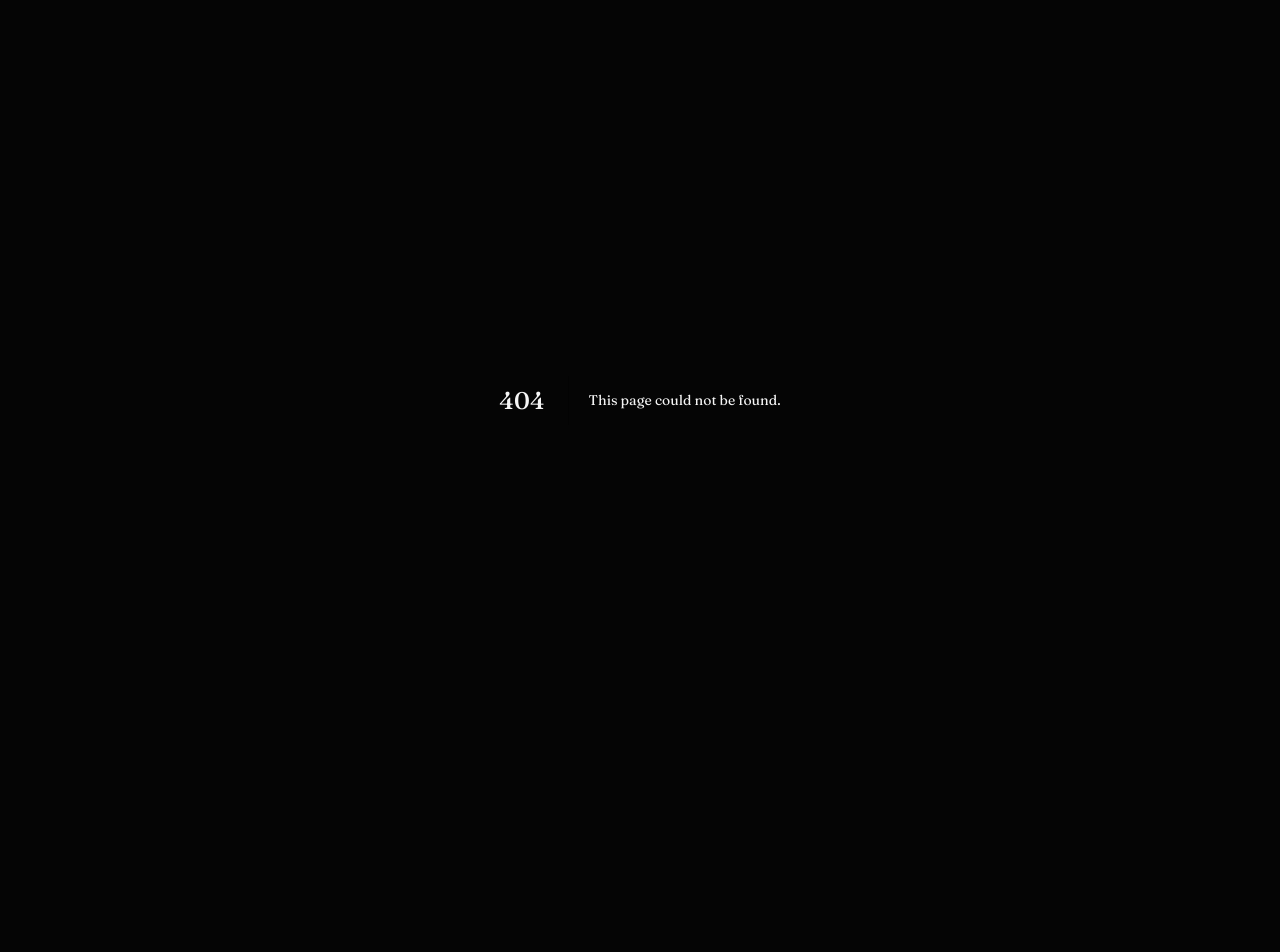
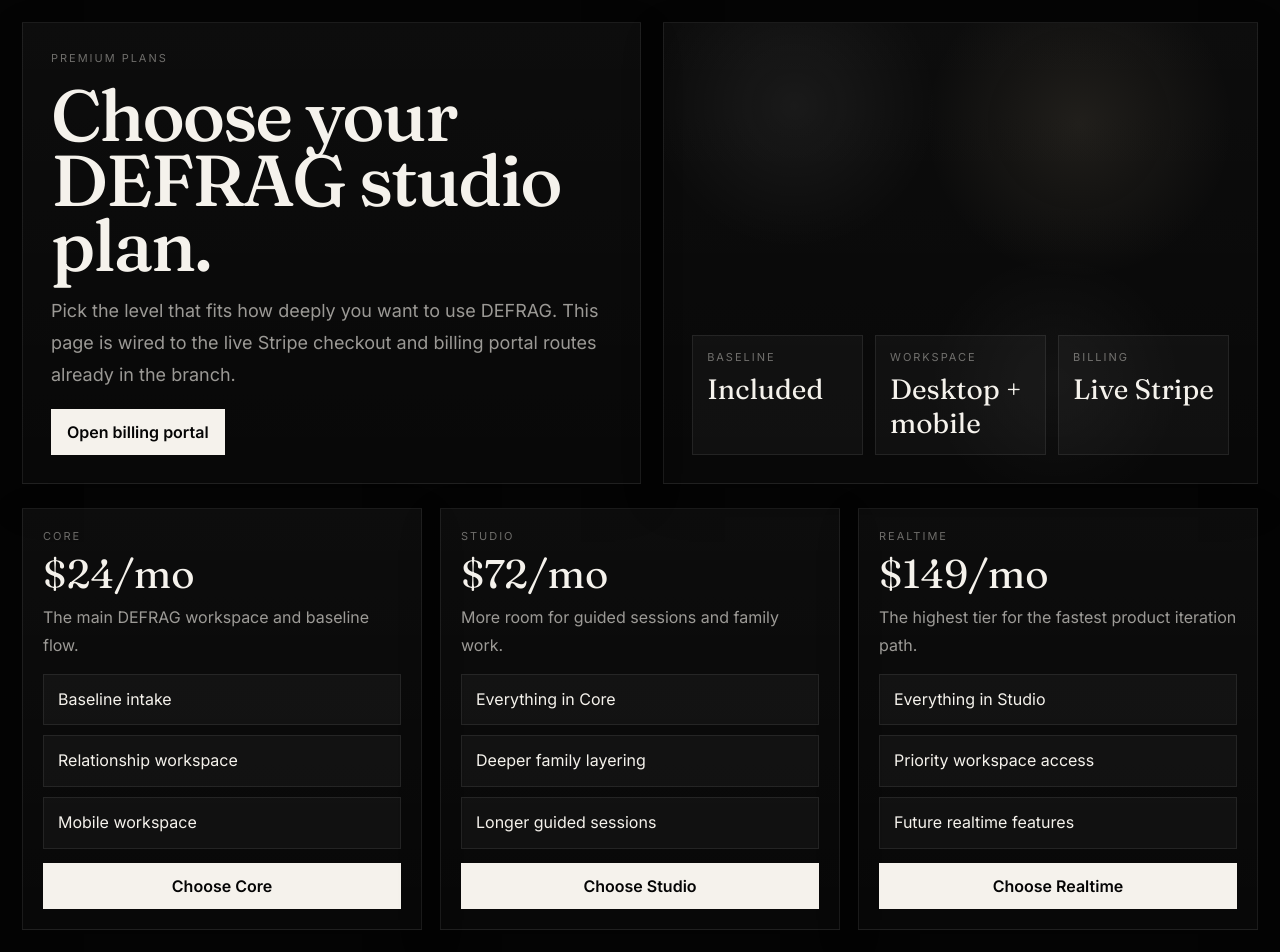
Before and after one commit to chadjameso93-netizen/defragsrelationalswap, a Next.js app in the folder apps/web/: page /billing/studio in a window 1280 px wide. Before the commit this address had no page. Before the commit the page ends 800 px from the top, so only its background shows below. Built offline with nearby package versions, Linux system fonts and the light colour scheme.

Commit message:
Add premium DEFRAG studio billing page

```diff
--- /dev/null
+++ b/apps/web/src/app/billing/studio/page.tsx
@@ -0,0 +1,157 @@
+"use client";
+
+import { useState } from 'react';
+
+type PlanId = 'core' | 'studio' | 'realtime';
+
+const PLANS: Array<{ id: PlanId; name: string; price: string; summary: string; points: string[] }> = [
+  {
+    id: 'core',
+    name: 'Core',
+    price: '$24/mo',
+    summary: 'The main DEFRAG workspace and baseline flow.',
+    points: ['Baseline intake', 'Relationship workspace', 'Mobile workspace'],
+  },
+  {
+    id: 'studio',
+    name: 'Studio',
+    price: '$72/mo',
+    summary: 'More room for guided sessions and family work.',
+    points: ['Everything in Core', 'Deeper family layering', 'Longer guided sessions'],
+  },
+  {
+    id: 'realtime',
+    name: 'Realtime',
+    price: '$149/mo',
+    summary: 'The highest tier for the fastest product iteration path.',
+    points: ['Everything in Studio', 'Priority workspace access', 'Future realtime features'],
+  },
+];
+
+export default function StudioBillingPage() {
+  const [loadingPlan, setLoadingPlan] = useState<PlanId | null>(null);
+  const [portalLoading, setPortalLoading] = useState(false);
+  const [error, setError] = useState<string | null>(null);
+
+  async function startCheckout(plan: PlanId) {
+    setLoadingPlan(plan);
+    setError(null);
+
+    try {
+      const res = await fetch('/api/billing/checkout', {
+        method: 'POST',
+        headers: { 'Content-Type': 'application/json' },
+        body: JSON.stringify({ plan }),
+      });
+      const data = await res.json();
+
+      if (!res.ok || !data?.url) {
+        throw new Error(data?.error || 'Unable to start checkout.');
+      }
+
+      window.location.href = data.url;
+    } catch (err) {
+      setError(err instanceof Error ? err.message : 'Unable to start checkout.');
+      setLoadingPlan(null);
+    }
+  }
+
+  async function openPortal() {
+    setPortalLoading(true);
+    setError(null);
+
+    try {
+      const res = await fetch('/api/billing/portal', { method: 'POST' });
+      const data = await res.json();
+
+      if (!res.ok || !data?.url) {
+        throw new Error(data?.error || 'Unable to open billing portal.');
+      }
+
+      window.location.href = data.url;
+    } catch (err) {
+      setError(err instanceof Error ? err.message : 'Unable to open billing portal.');
+      setPortalLoading(false);
+    }
+  }
+
+  return (
+    <main style={{ minHeight: '100vh', background: '#040404', color: '#f5f2ec', padding: 22 }}>
+      <style>{`
+        .bill-shell { max-width: 1320px; margin: 0 auto; display: grid; gap: 24px; }
+        .bill-card { border: 1px solid rgba(255,255,255,0.08); background: linear-gradient(180deg, rgba(255,255,255,0.035), rgba(255,255,255,0.015)); box-shadow: 0 16px 40px rgba(0,0,0,0.18); }
+        .bill-hero { display: grid; grid-template-columns: 1.02fr 0.98fr; gap: 22px; }
+        .bill-kicker { font-size: 11px; letter-spacing: 0.18em; text-transform: uppercase; color: rgba(245,242,236,0.42); }
+        .bill-muted { color: rgba(245,242,236,0.62); }
+        .bill-title { font-size: 72px; line-height: 0.9; letter-spacing: -0.03em; font-family: var(--font-display), serif; margin: 0; }
+        .bill-overview { padding: 28px; display: grid; gap: 18px; }
+        .bill-actions { display: flex; gap: 10px; flex-wrap: wrap; }
+        .bill-btn { border: 1px solid rgba(255,255,255,0.08); padding: 13px 16px; background: rgba(255,255,255,0.02); color: #f5f2ec; font-weight: 600; }
+        .bill-btn.primary { background: #f5f2ec; color: #050505; border: 0; }
+        .bill-stage { position: relative; overflow: hidden; min-height: 420px; padding: 28px; display: grid; align-content: end; }
+        .bill-stage::before { content: ''; position: absolute; inset: 0; background: radial-gradient(circle at 22% 18%, rgba(255,255,255,0.06), transparent 24%), radial-gradient(circle at 70% 22%, rgba(214,195,161,0.10), transparent 28%), radial-gradient(circle at 66% 78%, rgba(255,255,255,0.04), transparent 24%); }
+        .bill-stage > * { position: relative; z-index: 1; }
+        .bill-metrics { display: grid; grid-template-columns: repeat(3, minmax(0,1fr)); gap: 12px; }
+        .bill-metric { padding: 14px; border: 1px solid rgba(255,255,255,0.08); background: rgba(255,255,255,0.03); }
+        .bill-plans { display: grid; grid-template-columns: repeat(3, minmax(0,1fr)); gap: 18px; }
+        .bill-plan { padding: 20px; display: grid; gap: 14px; }
+        .bill-step { padding: 12px 14px; border: 1px solid rgba(255,255,255,0.08); background: rgba(255,255,255,0.03); line-height: 1.62; }
+        @media (max-width: 1100px) { .bill-hero, .bill-plans { grid-template-columns: 1fr; } .bill-title { font-size: 54px; } }
+        @media (max-width: 760px) { .bill-title { font-size: 42px; } .bill-metrics { grid-template-columns: 1fr; } }
+      `}</style>
+
+      <div className='bill-shell'>
+        <section className='bill-hero'>
+          <div className='bill-card bill-overview'>
+            <div className='bill-kicker'>Premium plans</div>
+            <h1 className='bill-title'>Choose your DEFRAG studio plan.</h1>
+            <div className='bill-muted' style={{ lineHeight: 1.78, fontSize: 18 }}>
+              Pick the level that fits how deeply you want to use DEFRAG. This page is wired to the live Stripe checkout and billing portal routes already in the branch.
+            </div>
+            <div className='bill-actions'>
+              <button className='bill-btn primary' onClick={openPortal} disabled={portalLoading}>{portalLoading ? 'Opening portal...' : 'Open billing portal'}</button>
+            </div>
+            {error ? <div style={{ color: '#fca5a5' }}>{error}</div> : null}
+          </div>
+
+          <div className='bill-card bill-stage'>
+            <div className='bill-metrics'>
+              <div className='bill-metric'>
+                <div className='bill-kicker'>Baseline</div>
+                <div style={{ marginTop: 8, fontSize: 28, fontFamily: 'var(--font-display), serif' }}>Included</div>
+              </div>
+              <div className='bill-metric'>
+                <div className='bill-kicker'>Workspace</div>
+                <div style={{ marginTop: 8, fontSize: 28, fontFamily: 'var(--font-display), serif' }}>Desktop + mobile</div>
+              </div>
+              <div className='bill-metric'>
+                <div className='bill-kicker'>Billing</div>
+                <div style={{ marginTop: 8, fontSize: 28, fontFamily: 'var(--font-display), serif' }}>Live Stripe</div>
+              </div>
+            </div>
+          </div>
+        </section>
+
+        <section className='bill-plans'>
+          {PLANS.map((plan) => (
+            <article key={plan.id} className='bill-card bill-plan'>
+              <div style={{ display: 'grid', gap: 6 }}>
+                <div className='bill-kicker'>{plan.name}</div>
+                <div style={{ fontSize: 40, fontFamily: 'var(--font-display), serif' }}>{plan.price}</div>
+                <div className='bill-muted' style={{ lineHeight: 1.72 }}>{plan.summary}</div>
+              </div>
+              <div style={{ display: 'grid', gap: 10 }}>
+                {plan.points.map((point) => (
+                  <div key={point} className='bill-step'>{point}</div>
+                ))}
+              </div>
+              <button className='bill-btn primary' onClick={() => startCheckout(plan.id)} disabled={loadingPlan === plan.id}>
+                {loadingPlan === plan.id ? 'Opening checkout...' : `Choose ${plan.name}`}
+              </button>
+            </article>
+          ))}
+        </section>
+      </div>
+    </main>
+  );
+}
```
